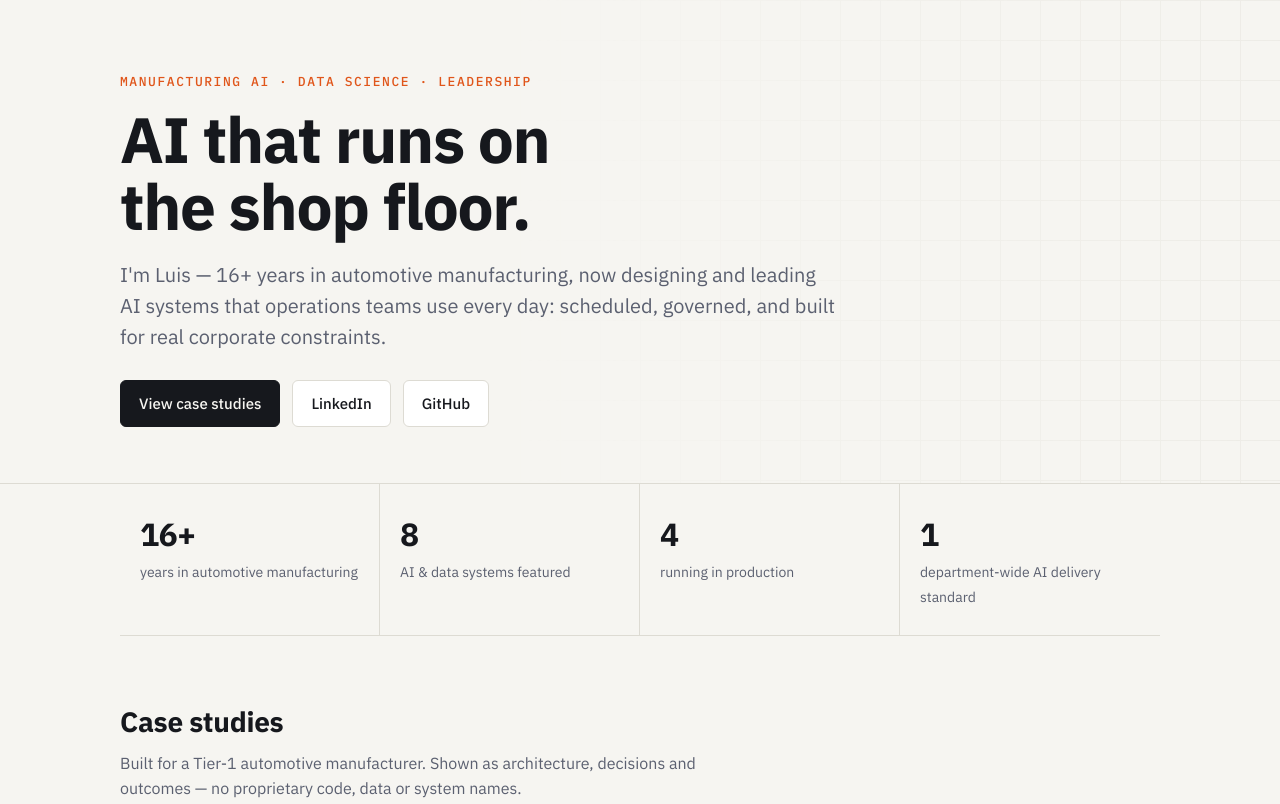
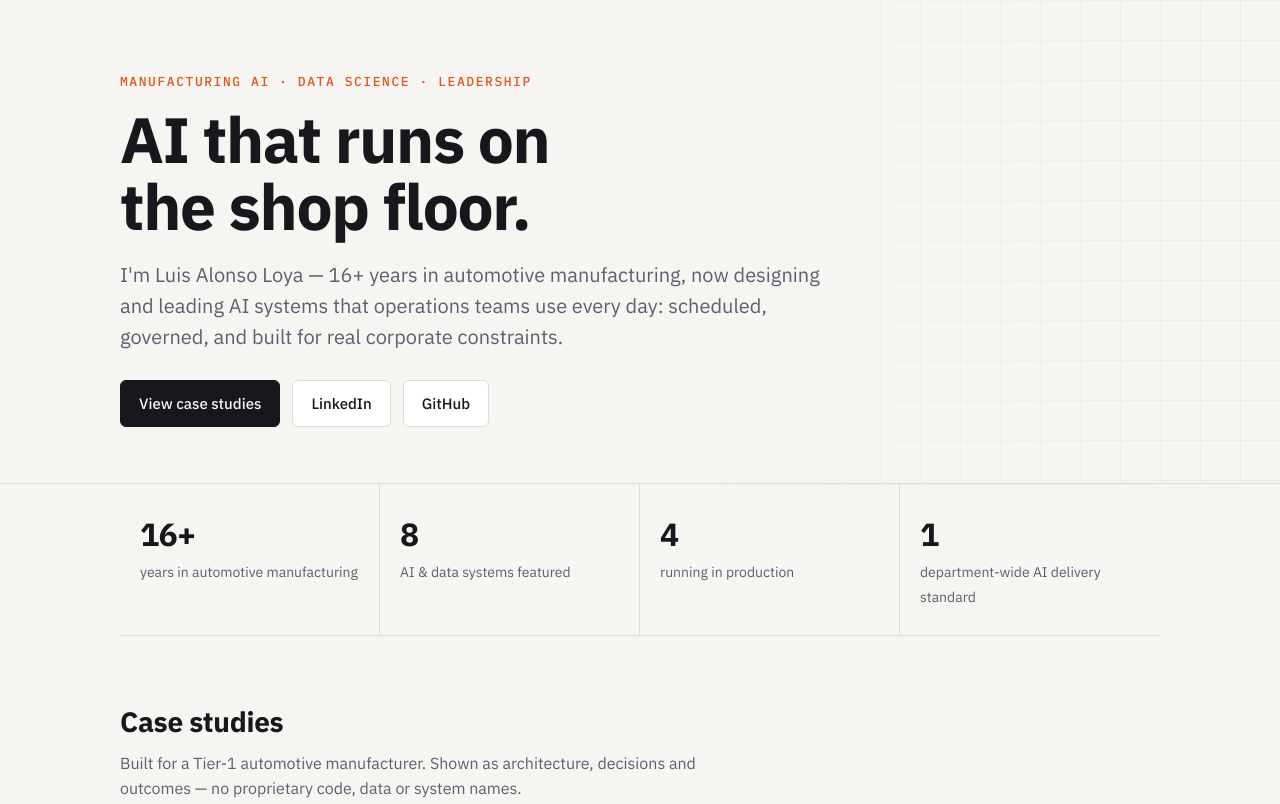
Before and after one commit to luis-loya/.github.io, a plain HTML site: page index.html in a window 1280 px wide. Shown: the top 804 px of the page. Drawn offline with Linux system fonts and the light colour scheme.

Commit message:
Update name in the introduction paragraph

```diff
--- a/index.html
+++ b/index.html
@@ -104,7 +104,7 @@ footer .wrap{display:flex;justify-content:space-between;flex-wrap:wrap;gap:16px}
   <div class="wrap">
     <div class="eyebrow mono">Manufacturing AI · Data Science · Leadership</div>
     <h1>AI that runs on the shop floor.</h1>
-    <p class="lede">I'm Luis — 16+ years in automotive manufacturing, now designing and leading AI systems that operations teams use every day: scheduled, governed, and built for real corporate constraints.</p>
+    <p class="lede">I'm Luis Alonso Loya — 16+ years in automotive manufacturing, now designing and leading AI systems that operations teams use every day: scheduled, governed, and built for real corporate constraints.</p>
     <div class="cta">
       <a class="btn primary" href="#projects">View case studies</a>
       <a class="btn" href="https://linkedin.com/in/luis-alonso-loya">LinkedIn</a>
```
